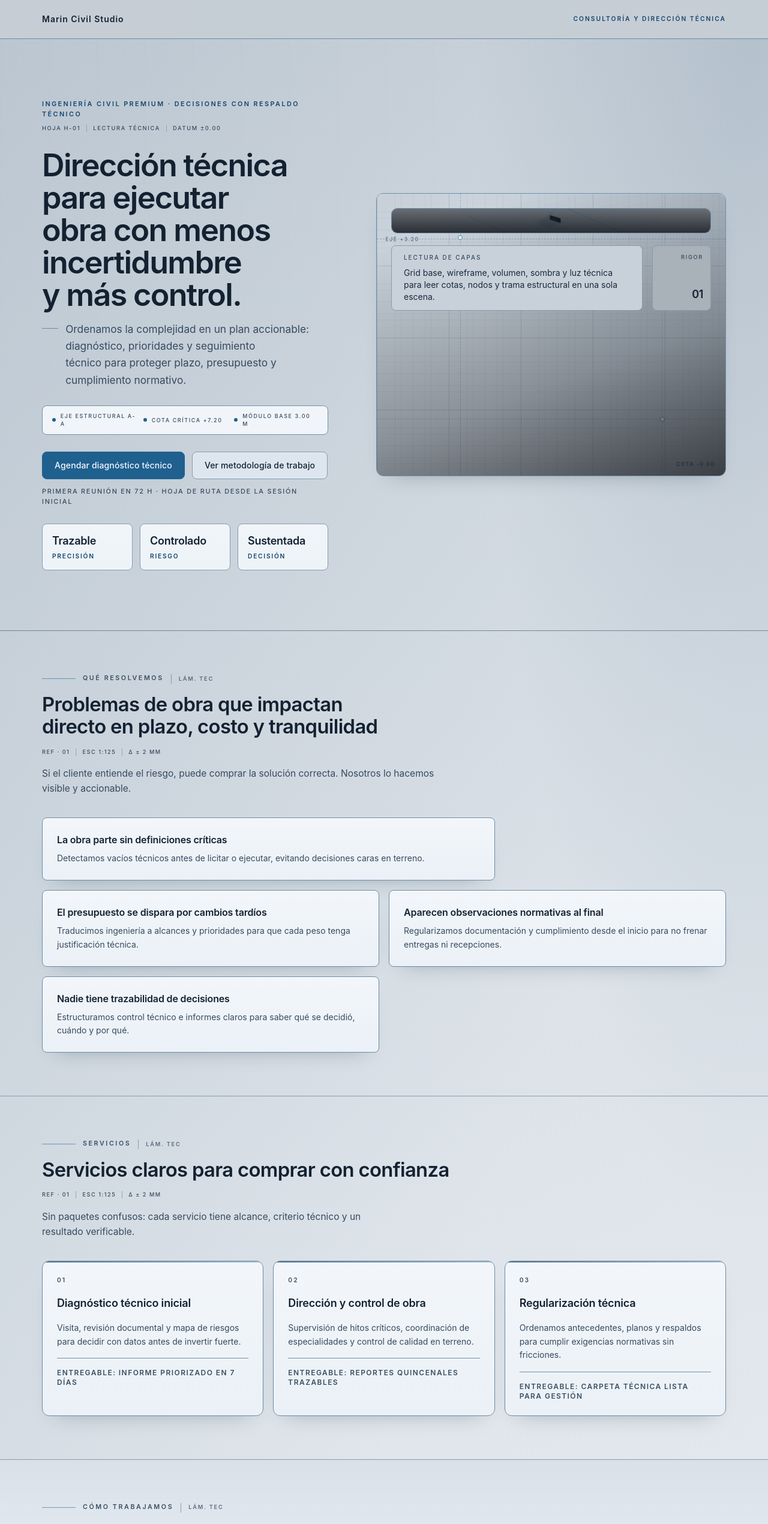
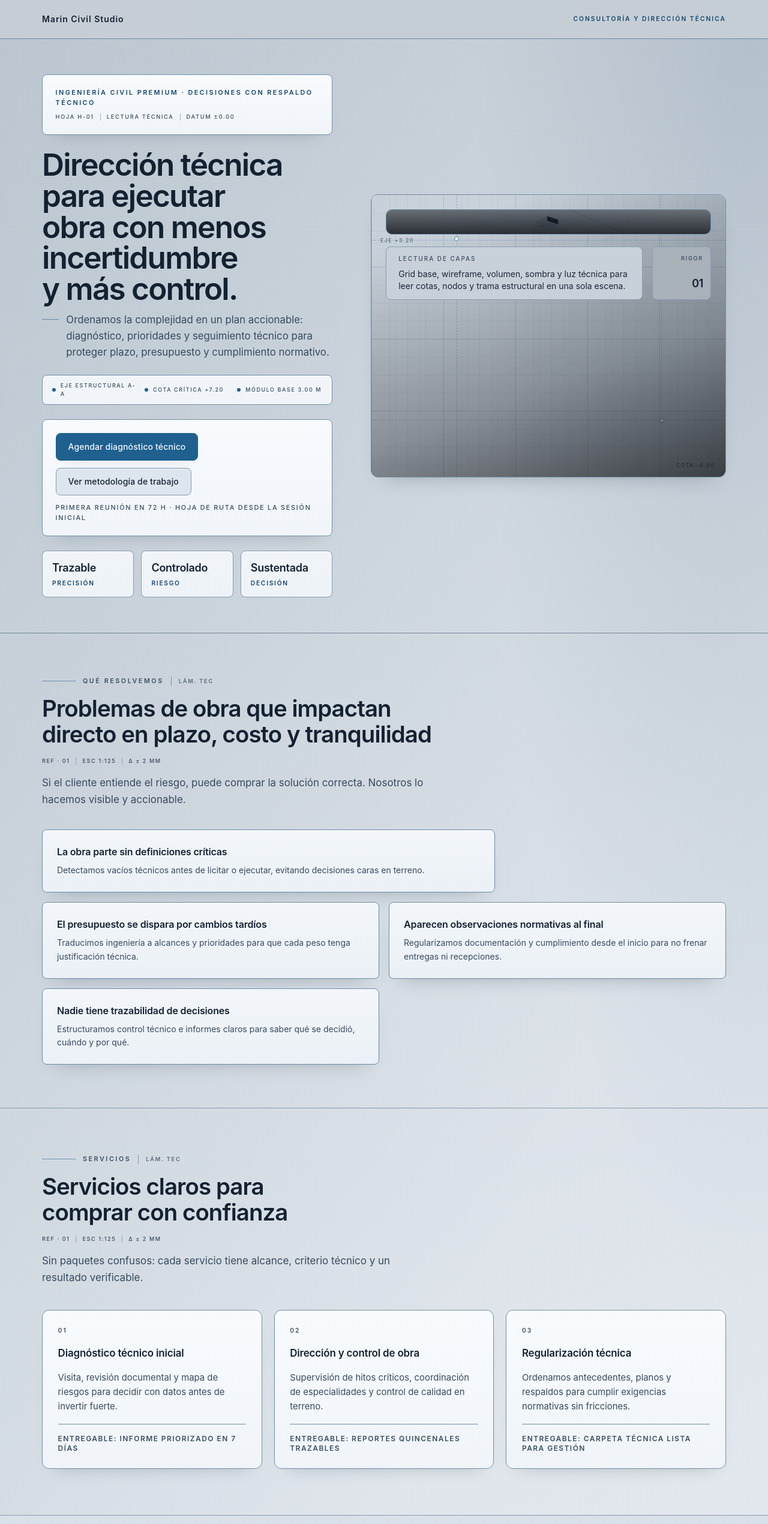
Before and after one commit to Daegon13/civil-premium-demo, a Next.js app: page / in a window 1280 px wide. Shown: the top 2541 px of the page at 60% size. Built offline with nearby package versions, Linux system fonts and the light colour scheme; no server answers.

Commit message:
Adjust section density and reading rhythm across landing

```diff
--- a/src/app/globals.css
+++ b/src/app/globals.css
@@ -119,6 +119,18 @@ body {
   padding-block: clamp(4.7rem, 7.8vw, 8.2rem);
 }
 
+.section-density-high {
+  padding-block: clamp(3.1rem, 4.6vw, 4.2rem);
+}
+
+.section-density-medium {
+  padding-block: clamp(3.8rem, 6vw, 5.4rem);
+}
+
+.section-density-low {
+  padding-block: clamp(6rem, 10vw, 9.5rem);
+}
+
 /* Reglas de uso para reforzar identidad de ingeniería estructural */
 .theme-hero {
   position: relative;
@@ -204,6 +216,25 @@ body {
     color-mix(in srgb, var(--color-surface-muted) 56%, white 44%),
     color-mix(in srgb, var(--color-surface) 86%, white 14%)
   );
+}
+
+.block-reading {
+  position: relative;
+  border: 1px solid color-mix(in srgb, var(--color-border) 80%, var(--color-accent) 20%);
+  background: linear-gradient(
+    180deg,
+    color-mix(in srgb, var(--color-surface-front) 84%, white 16%),
+    color-mix(in srgb, var(--color-surface) 88%, white 12%)
+  );
+  box-shadow: 0 16px 28px -24px rgba(20, 38, 56, 0.36);
+}
+
+.reading-block-dense {
+  padding: clamp(1rem, 1.7vw, 1.35rem);
+}
+
+.reading-block-breathing {
+  padding: clamp(1.35rem, 2vw, 1.75rem);
 }
 
 .block-evidence {
--- a/src/components/sections/Hero.tsx
+++ b/src/components/sections/Hero.tsx
@@ -7,9 +7,10 @@ import { siteContent } from "@/content/siteContent";
 
 export function Hero() {
   return (
-    <section className="theme-hero section-hero section-spacing section-density-relaxed pb-12 sm:pb-14" id="inicio">
-      <div className="site-container grid items-center gap-10 md:gap-12 lg:grid-cols-[0.95fr_1.05fr] lg:gap-16 xl:grid-cols-[0.9fr_1.1fr] xl:gap-20">
-        <div className="space-y-6 sm:space-y-7">
+    <section className="theme-hero section-hero section-spacing section-density-high pb-10 sm:pb-12" id="inicio">
+      <div className="site-container grid items-center gap-8 md:gap-10 lg:grid-cols-[0.95fr_1.05fr] lg:gap-14 xl:grid-cols-[0.9fr_1.1fr] xl:gap-16">
+        <div className="space-y-5 sm:space-y-6">
+          <div className="block-reading reading-block-dense rounded-[var(--radius-md)]">
             <div className="space-y-2">
               <p className="text-[0.68rem] font-semibold uppercase tracking-[0.22em] text-[var(--color-accent-strong)]">
                 Ingeniería civil premium · decisiones con respaldo técnico
@@ -22,14 +23,15 @@ export function Hero() {
                 <span>Datum ±0.00</span>
               </div>
             </div>
+          </div>
 
-          <div className="space-y-4">
-            <h1 className="max-w-2xl text-balance text-[2.15rem] font-semibold leading-[1.04] tracking-[-0.032em] text-[var(--color-text)] sm:text-[2.7rem] lg:text-[3.05rem] xl:text-[3.25rem]">
+          <div className="space-y-3">
+            <h1 className="max-w-2xl text-balance text-[1.98rem] font-semibold leading-[1.01] tracking-[-0.034em] text-[var(--color-text)] sm:text-[2.55rem] lg:text-[2.95rem] xl:text-[3.2rem]">
               Dirección técnica para ejecutar obra con menos incertidumbre y más control.
             </h1>
             <div className="flex max-w-xl items-start gap-3">
               <span className="mt-3 h-px w-14 bg-[color-mix(in_srgb,var(--color-accent)_58%,transparent)] sm:w-20" />
-              <p className="text-pretty text-[1.02rem] leading-relaxed text-[var(--color-text-muted)] sm:text-[1.08rem]">
+              <p className="text-pretty text-[0.97rem] leading-relaxed text-[var(--color-text-muted)] sm:text-[1.05rem]">
                 Ordenamos la complejidad en un plan accionable: diagnóstico, prioridades y seguimiento técnico para
                 proteger plazo, presupuesto y cumplimiento normativo.
               </p>
@@ -44,7 +46,7 @@ export function Hero() {
             </div>
           </div>
 
-          <div className="space-y-3">
+          <div className="block-reading reading-block-dense space-y-3 rounded-[var(--radius-md)]">
             <div className="flex flex-wrap gap-2.5 sm:gap-3">
               <Link className={buttonClassName("primary")} href={siteContent.contact.calendlyLink} rel="noreferrer" target="_blank">
                 {siteContent.cta.primary}
--- a/src/components/sections/Process.tsx
+++ b/src/components/sections/Process.tsx
@@ -3,15 +3,15 @@ import { SectionHeading } from "@/components/ui/SectionHeading";
 
 export function Process() {
   return (
-    <section className="theme-section-emphasis section-core section-spacing section-density-compact section-divider" id="proceso">
-      <div className="site-container space-y-9">
+    <section className="theme-section-emphasis section-core section-spacing section-density-medium section-divider" id="proceso">
+      <div className="site-container space-y-10">
         <SectionHeading
           eyebrow="Cómo trabajamos"
           title="Un proceso breve, técnico y transparente"
           description="El cliente siempre sabe en qué etapa está el proyecto, qué se entrega y cuál es el próximo paso."
           role="core"
         />
-        <div className="grid gap-3.5 md:grid-cols-6 md:gap-4">
+        <div className="grid gap-4 md:grid-cols-6 md:gap-5">
           <div className="md:col-span-2">
             <ProcessStep
               step="01"
--- a/src/components/sections/Services.tsx
+++ b/src/components/sections/Services.tsx
@@ -24,15 +24,15 @@ const services = [
 
 export function Services() {
   return (
-    <section className="theme-section section-core section-spacing section-density-compact section-divider">
-      <div className="site-container space-y-9">
+    <section className="theme-section section-core section-spacing section-density-medium section-divider">
+      <div className="site-container space-y-10">
         <SectionHeading
           eyebrow="Servicios"
           title="Servicios claros para comprar con confianza"
           description="Sin paquetes confusos: cada servicio tiene alcance, criterio técnico y un resultado verificable."
           role="core"
         />
-        <div className="grid gap-3.5 md:grid-cols-3 md:gap-4">
+        <div className="grid gap-4 md:grid-cols-3 md:gap-5">
           {services.map((service) => (
             <ServiceCard key={service.index} {...service} />
           ))}
--- a/src/components/ui/ProcessStep.tsx
+++ b/src/components/ui/ProcessStep.tsx
@@ -7,10 +7,10 @@ type ProcessStepProps = {
 
 export function ProcessStep({ step, title, detail, deliverable }: ProcessStepProps) {
   return (
-    <article className="block-flow card-motion card-motion-border fade-up rounded-[var(--radius-md)] p-5 sm:p-6" data-stagger={step}>
+    <article className="block-reading card-motion card-motion-border fade-up rounded-[var(--radius-md)] reading-block-breathing" data-stagger={step}>
       <p className="text-[0.65rem] font-semibold uppercase tracking-[0.2em] text-[var(--color-accent-secondary-strong)]">Fase {step}</p>
       <h3 className="mt-3 text-[1.06rem] font-semibold tracking-[-0.01em] text-[var(--color-text)]">{title}</h3>
-      <p className="mt-2 text-sm leading-relaxed text-[var(--color-text-muted)]">{detail}</p>
+      <p className="mt-2 text-[0.93rem] leading-relaxed text-[var(--color-text-muted)]">{detail}</p>
       <p className="mt-5 border-t border-[color-mix(in_srgb,var(--color-border)_78%,var(--color-accent)_22%)] pt-4 text-xs font-semibold uppercase tracking-[0.12em] text-[var(--color-accent-secondary-strong)]">{deliverable}</p>
     </article>
   );
--- a/src/components/ui/SectionHeading.tsx
+++ b/src/components/ui/SectionHeading.tsx
@@ -42,9 +42,9 @@ export function SectionHeading({
 
       <h2
         className={cn(
-          "max-w-3xl text-balance text-[1.75rem] font-semibold leading-[1.14] tracking-[-0.02em] text-[var(--color-text)] sm:text-[2rem] lg:text-[2.2rem]",
-          isCore && "text-[1.6rem] sm:text-[1.82rem] lg:text-[2.05rem]",
-          isClose && "max-w-2xl text-[1.55rem] sm:text-[1.76rem] lg:text-[1.95rem]",
+          "max-w-3xl text-balance text-[1.9rem] font-semibold leading-[1.08] tracking-[-0.024em] text-[var(--color-text)] sm:text-[2.2rem] lg:text-[2.4rem]",
+          isCore && "text-[1.65rem] leading-[1.12] sm:text-[1.9rem] lg:text-[2.1rem]",
+          isClose && "max-w-2xl text-[1.35rem] leading-[1.22] sm:text-[1.55rem] lg:text-[1.72rem]",
         )}
       >
         {title}
@@ -69,9 +69,9 @@ export function SectionHeading({
       {description ? (
         <p
           className={cn(
-            "max-w-2xl text-pretty text-[0.95rem] leading-relaxed text-[var(--color-text-muted)] sm:text-base",
-            isCore && "text-[0.9rem] sm:text-[0.97rem]",
-            isClose && "max-w-xl text-[0.92rem] sm:text-[0.98rem]",
+            "max-w-2xl text-pretty text-[1rem] leading-relaxed text-[var(--color-text-muted)] sm:text-[1.06rem]",
+            isCore && "text-[0.92rem] sm:text-[0.98rem]",
+            isClose && "max-w-xl text-[0.98rem] leading-[1.8] sm:text-[1.04rem]",
           )}
         >
           {description}
--- a/src/components/ui/ServiceCard.tsx
+++ b/src/components/ui/ServiceCard.tsx
@@ -8,13 +8,13 @@ type ServiceCardProps = {
 export function ServiceCard({ index, name, description, outcome }: ServiceCardProps) {
   return (
     <article
-      className="block-diagnostic technical-grid card-motion card-motion-shift card-motion-glow fade-up relative overflow-hidden rounded-[var(--radius-lg)] p-6 sm:p-6"
+      className="block-reading technical-grid card-motion card-motion-shift card-motion-glow fade-up relative overflow-hidden rounded-[var(--radius-lg)] reading-block-breathing"
       data-stagger={index}
     >
       <div className="relative z-10 space-y-4">
         <p className="text-[0.64rem] font-semibold uppercase tracking-[0.2em] text-[var(--color-accent-secondary-strong)]">{index}</p>
-        <h3 className="text-lg font-semibold tracking-[-0.01em] text-[var(--color-text)]">{name}</h3>
-        <p className="text-sm leading-relaxed text-[var(--color-text-muted)]">{description}</p>
+        <h3 className="text-[1.06rem] font-semibold tracking-[-0.01em] text-[var(--color-text)]">{name}</h3>
+        <p className="text-[0.93rem] leading-relaxed text-[var(--color-text-muted)]">{description}</p>
         <p className="border-t border-[color-mix(in_srgb,var(--color-border)_78%,var(--color-accent)_22%)] pt-4 text-xs font-semibold uppercase tracking-[0.12em] text-[var(--color-accent-secondary-strong)]">{outcome}</p>
       </div>
     </article>
```
Also changed, not shown: src/components/sections/FinalCTA.tsx (+5 -5 lines). Lines whose indentation alone changed are shown as unchanged.
